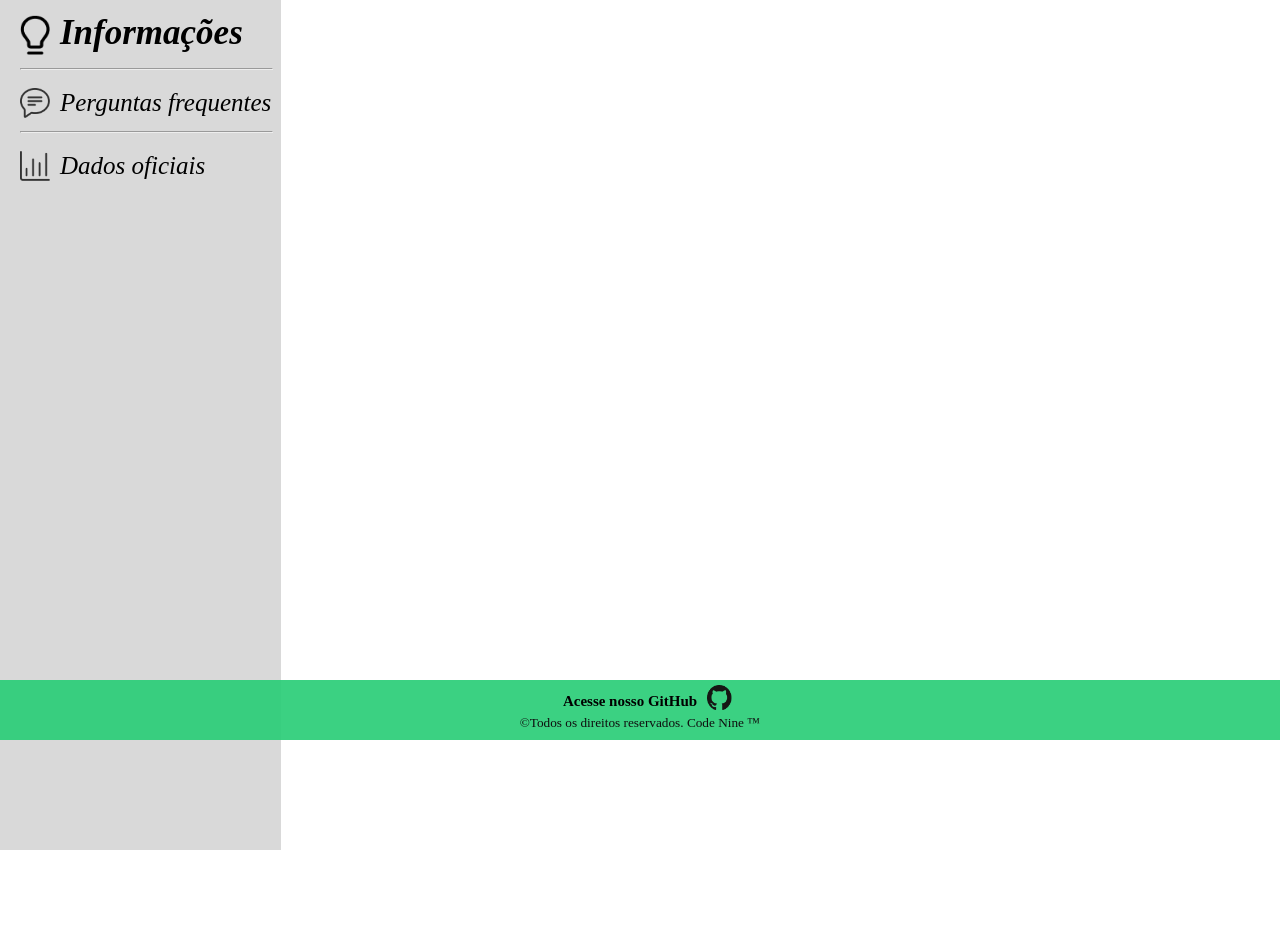
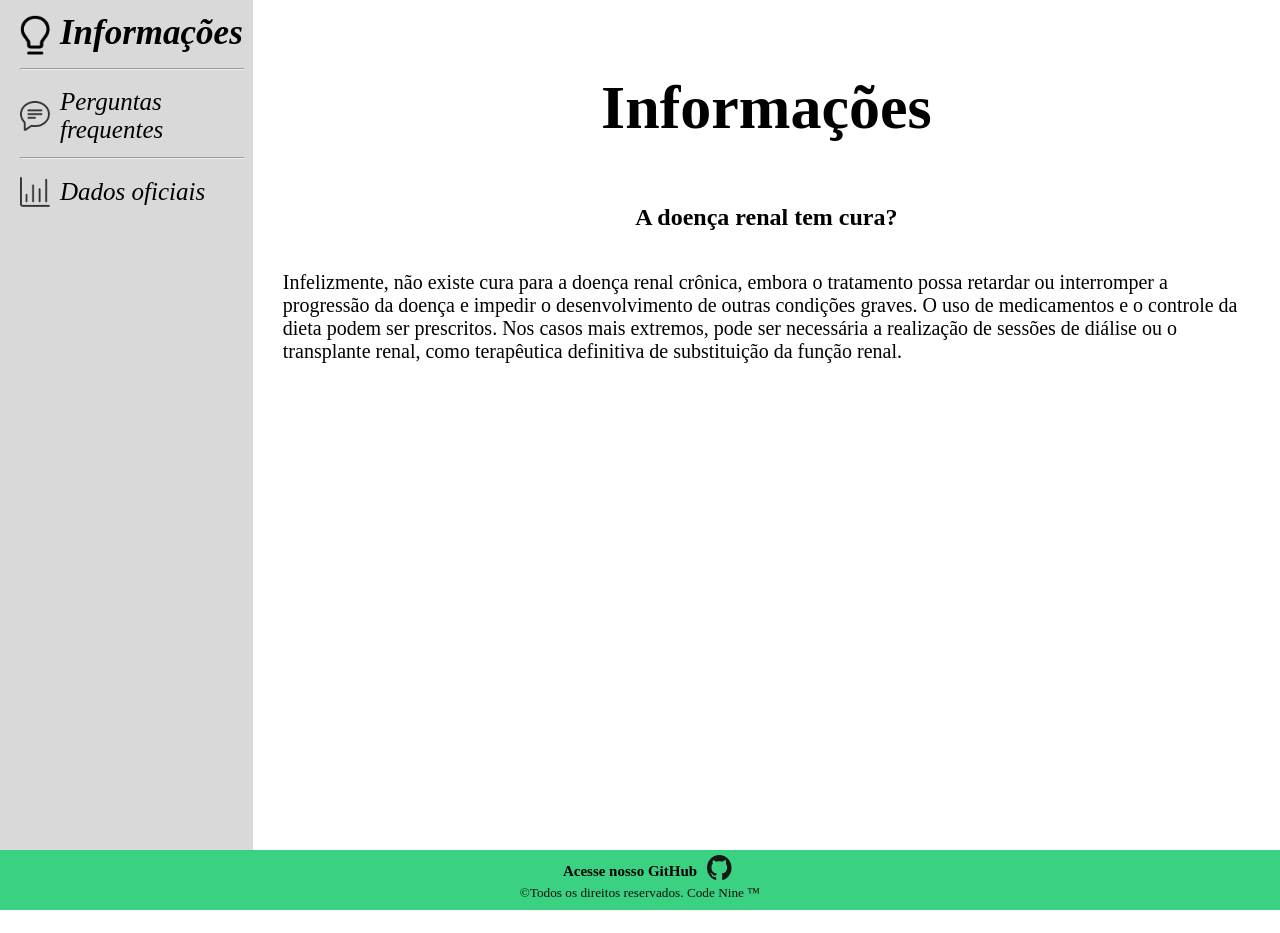
Before and after one commit to Code-Nine-FTC/Grupo-Code-Nine, a Flask app: page /dados in a window 1280 px wide. Shown: the part 60-993 px from the top of the page. Before the commit the page ends 910 px from the top, so only its background shows below. Run offline with Flask 3, Linux system fonts and the light colour scheme.

Commit message:
Tela informações alterada
Sidebar corrigidida

```diff
--- a/src/static/base.css
+++ b/src/static/base.css
@@ -72,8 +72,8 @@ ul li a{
 }
 
 footer{
-    position: fixed;
     height: 60px;
+    position: relative;
     bottom: 0;
     background-color: #2cce78ec;
     color:#0f0f0f;
@@ -85,6 +85,7 @@ footer{
     flex-direction: column;
     flex-wrap: wrap;
     align-content: center;
+
 }
 .gitacess {
     display: flex;
--- a/src/static/info.css
+++ b/src/static/info.css
@@ -73,3 +73,21 @@ h1{
 .respostasinformacoes {
     font-size: 20px;
 }
+
+.dados {
+    display: flex;
+    justify-content: flex-start;
+    align-items: cente
+}
+
+#direitadados {
+    margin-left: 0;
+}
+
+#conteudodados{
+    display: flex;
+    flex-direction: column;
+    justify-content: center;
+    align-items: center;
+    padding: 30px;
+}
--- a/src/templates/dados.html
+++ b/src/templates/dados.html
@@ -9,7 +9,7 @@ rel="stylesheet" href="{{ url_for('static', filename='info.css') }}"
 {% endblock %}
 
 {% block content %}
-
+<main class="dados">
     <div id="sidebar">
         <ul class="sideitens">
             <li class="liside"><img id="ideiaicon" src="{{url_for('static', filename='vector.png')}}">
@@ -21,8 +21,17 @@ rel="stylesheet" href="{{ url_for('static', filename='info.css') }}"
             <li class="liside"><img class="sideicons" src="{{url_for('static', filename='dataicon.png')}}">
                 <a class="topicbar" href="/dados">Dados oficiais</a></li>
         </ul>
-
-
     </div>
+    <div id="direitadados">
+        <div id="conteudodados">
+            <h1>Informações</h1>
+            <h2>A doença renal tem cura?</h2>
+            <p class="respostasinformacoes">Infelizmente, não existe cura para a doença renal crônica, embora o tratamento possa
+            retardar ou interromper a progressão da doença e impedir o desenvolvimento de outras condições graves.
+            O uso de medicamentos e o controle da dieta podem ser prescritos. Nos casos mais extremos, pode ser necessária
+            a realização de sessões de diálise ou o transplante renal, como terapêutica definitiva de substituição da função renal.
+        </div>
+    </div>
+</main>
 
 {% endblock %}
```
Lines whose indentation alone changed are shown as unchanged.
